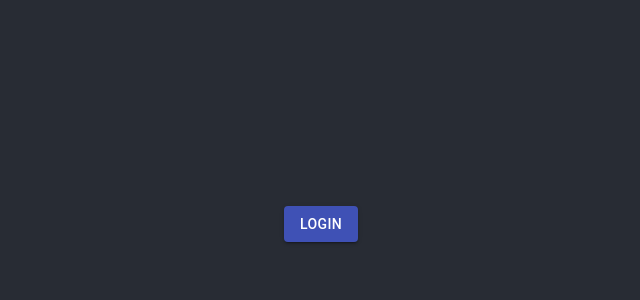
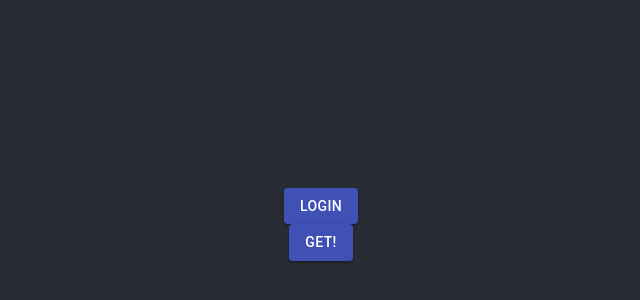
Before and after one commit to thefyrewire/rockhart-records, a React (Create React App) app: page / in a window 1280 px wide. Shown: the part 176-476 px from the top of the page, without its empty margins (319-959 px from the left). Built offline with nearby package versions, Linux system fonts and the light colour scheme.

Commit message:
proxy api test

```diff
--- a/package.json
+++ b/package.json
@@ -31,5 +31,6 @@
       "last 1 firefox version",
       "last 1 safari version"
     ]
-  }
+  },
+  "proxy": "http://localhost:5000"
 }
--- a/src/App.js
+++ b/src/App.js
@@ -4,11 +4,17 @@ import './App.css';
 import Button from '@material-ui/core/Button';
 
 const App = () => {
+  const handleClick = async () => {
+    const data = await fetch('/api/test').then(d => d.json());
+    console.log(data);
+  }
+
   return (
     <div className="App">
       <header className="App-header">
         {/* <Button variant="contained" color="primary" href={`https://id.twitch.tv/oauth2/authorize?client_id=${process.env.REACT_APP_CLIENT_ID}&redirect_uri=${encodeURIComponent('http://localhost:3001/auth/callback')}&response_type=code&force_verify=true`}>Login</Button> */}
-        <Button variant="contained" color="primary" href={'http://localhost:3001/auth'}>Login</Button>
+        <Button variant="contained" color="primary" href={'http://localhost:5000/auth'}>Login</Button>
+        <Button variant="contained" color="primary" onClick={handleClick}>Get!</Button>
       </header>
     </div>
   );
```
